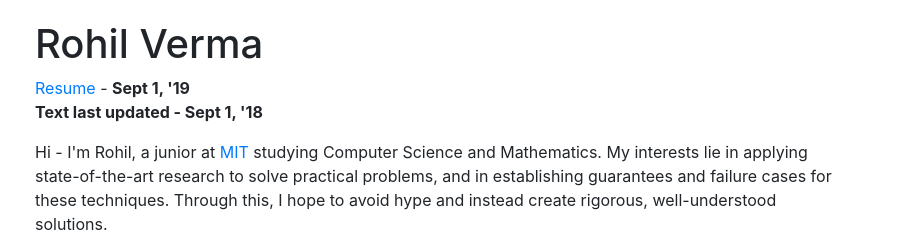
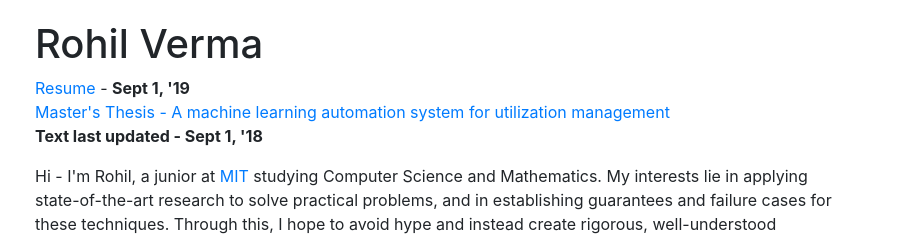
Before and after one commit to rohilverma/rohilverma.github.io, a website: page index.html in a window 1280 px wide. Shown: the top 235 px of the page, 0-910 px from the left. Drawn offline with Linux system fonts and the light colour scheme.

Commit message:
added thesis link

```diff
--- a/index.html
+++ b/index.html
@@ -63,6 +63,7 @@
                 		<h1>Rohil Verma</h1>
                 <p>
                 <a href="Resume.pdf">Resume</a> - <b>Sept 1, '19</b><br>
+		<a href="Thesis.pdf">Master's Thesis - A machine learning automation system for utilization management</a><br>
                 <b>Text last updated - Sept 1, '18</b>
                 </p>
 
```
